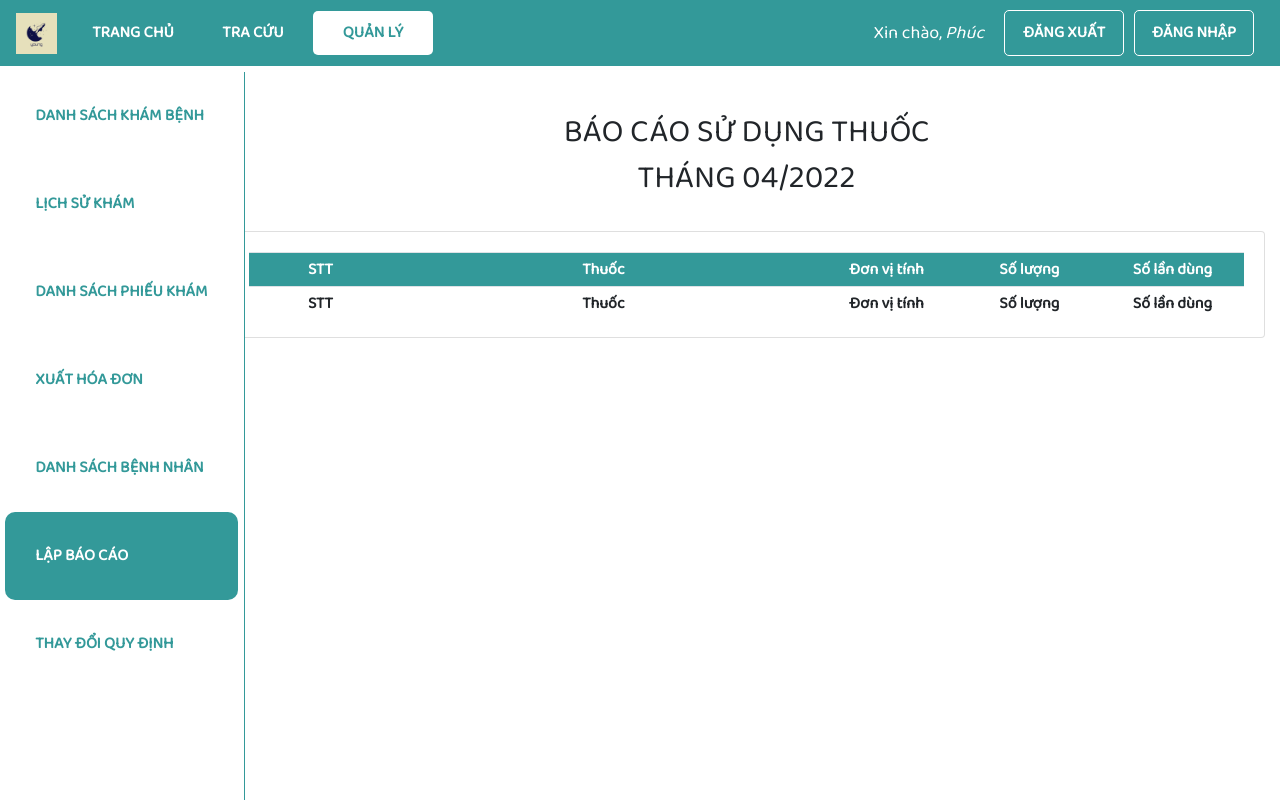
After one commit to PhmNm/ClinicWeb_SEProject_HCMUS, a Django app: page /lapbaocao/sudungthuoc in a window 1280 px wide. The commit adds this page. Run offline with Django 4.2, Linux system fonts and the light colour scheme; lists and menus that the app fills with data are empty.

Commit message:
add templates and route urls for report forms

```diff
--- /dev/null
+++ b/web_core/templates/web_core/baocaosudungthuoc.html
@@ -0,0 +1,85 @@
+{% extends 'web_core/main.html' %}
+
+{% block content %}
+    <style>
+        .col-md-2 {
+            padding: 0;
+        }
+
+        .col-md-10 {
+            margin-top: 3rem;
+        }
+
+        .card-body {
+            padding-bottom: 0;
+        }
+
+        .title-container {
+            margin-bottom: 32px;
+        }
+
+        .table-title {
+            display: flex;
+            justify-content: center;
+            text-transform: uppercase;
+        }
+
+        th {
+            text-align: center;
+        }
+
+        th.small-content {
+            vertical-align: middle;
+            width: 150px;
+        }
+
+        th.large-content {
+            vertical-align: middle;
+            width: 450px;
+        }
+
+        .table-head {
+            color: #ffff;
+            background-color: #399;
+        }
+
+        a.blue-hover:link,
+        a.blue-hover:visited {
+            color: blue;
+        }
+
+        a.blue-hover:hover,
+        a.blue-hover:active {
+            text-decoration: underline;
+        }
+    </style>
+    <div class="row">
+        <div class="col-md-2">
+            {% include 'web_core/sidebar.html' %}
+        </div>
+        <div class="col-md-10">
+            <div class="title-container">
+                <h2 class="table-title">Báo cáo sử dụng thuốc</h2>
+                <h2 class="table-title">Tháng 04/2022</h2>
+            </div>
+            <div class="card card-body">
+                <table class='table table-sm'>
+                    <tr class="table-head">
+                        <th class="small-content">STT</th>
+                        <th class="large-content">Thuốc</th>
+                        <th class="small-content">Đơn vị tính</th>
+                        <th class="small-content">Số lượng</th>
+                        <th class="small-content">Số lần dùng</th>
+                    </tr>
+                    <tr>
+                        <th class="small-content">STT</th>
+                        <th class="large-content">Thuốc</th>
+                        <th class="small-content">Đơn vị tính</th>
+                        <th class="small-content">Số lượng</th>
+                        <th class="small-content">Số lần dùng</th>
+                    </tr>
+                </table>
+            </div>
+        </div>
+    </div>
+{% endblock %}
--- a/web_core/templates/web_core/navbar.html
+++ b/web_core/templates/web_core/navbar.html
@@ -57,7 +57,7 @@
         <div class="navbar-nav">
             <a class="nav-item nav-link my-nav-item {% if url_name == 'home' %}my-nav-active{% endif %}" href="#">Trang chủ</a>
             <a class="nav-item nav-link my-nav-item" href="#">Tra cứu</a>
-            <a class="nav-item nav-link my-nav-item" href="#">Quản lý</a>
+            <a class="nav-item nav-link my-nav-item {% if 'quanli' in url_name %}my-nav-active{% endif %}" href="#">Quản lý</a>
         </div>
     {% endwith %}
     </div>
--- a/web_core/templates/web_core/sidebar.html
+++ b/web_core/templates/web_core/sidebar.html
@@ -53,7 +53,7 @@
         <a class="nav-item nav-link my-sidebar-item" href="#">Danh sách phiếu khám</a>
         <a class="nav-item nav-link my-sidebar-item" href="#">Xuất hóa đơn</a>
         <a class="nav-item nav-link my-sidebar-item" href="#">Danh sách bệnh nhân</a>
-        <a class="nav-item nav-link my-sidebar-item" href="#">Lập báo cáo</a>
+        <a class="nav-item nav-link my-sidebar-item {% if 'lapbaocao' in url_name %}my-sidebar-active{% endif %}" href="{% url 'quanli_lapbaocao' %}">Lập báo cáo</a>
         <a class="nav-item nav-link my-sidebar-item" href="#">Thay đổi quy định</a>
     </div>
     {% endwith %}
--- a/web_core/urls.py
+++ b/web_core/urls.py
@@ -7,4 +7,7 @@ from . import views
 
 urlpatterns = [
     path('', views.home, name='home'),
+    path('lapbaocao', views.lap_bao_cao, name='quanli_lapbaocao'),
+    path('lapbaocao/doanhthuthang', views.baocao_doanhthuthang, name='quanli_lapbaocao_bcdtt'),
+    path('lapbaocao/sudungthuoc', views.baocao_sudungthuoc, name='quanli_lapbaocao_bcsdt'),
 ]
--- a/web_core/views.py
+++ b/web_core/views.py
@@ -1,6 +1,29 @@
-from django.shortcuts import render
+from django.shortcuts import render, redirect
+
+# models import
+from .models import *
+
+# utils
+from datetime import datetime as dt
+
+# forms import
+# from .forms import benhnhan_form
 
 
 # Create your views here.
 def home(request):
     return render(request, 'web_core/dashboard.html')
+
+
+def lap_bao_cao(request):
+    return render(request, 'web_core/lapbaocao.html')
+
+
+def baocao_doanhthuthang(request):
+    context = {}
+    return render(request, 'web_core/baocaodoanhthuthang.html', context=context)
+
+
+def baocao_sudungthuoc(request):
+    context = {}
+    return render(request, 'web_core/baocaosudungthuoc.html', context=context)
```
Also changed, not shown: web_core/models.py (+42 -31 lines), web_core/templates/web_core/baocaodoanhthuthang.html (added, +85 -0 lines), web_core/templates/web_core/lapbaocao.html (added, +80 -0 lines), db.sqlite3, web_core/migrations/0002_remove_phieukham_su_dung_thuoc_and_more.py (added).
